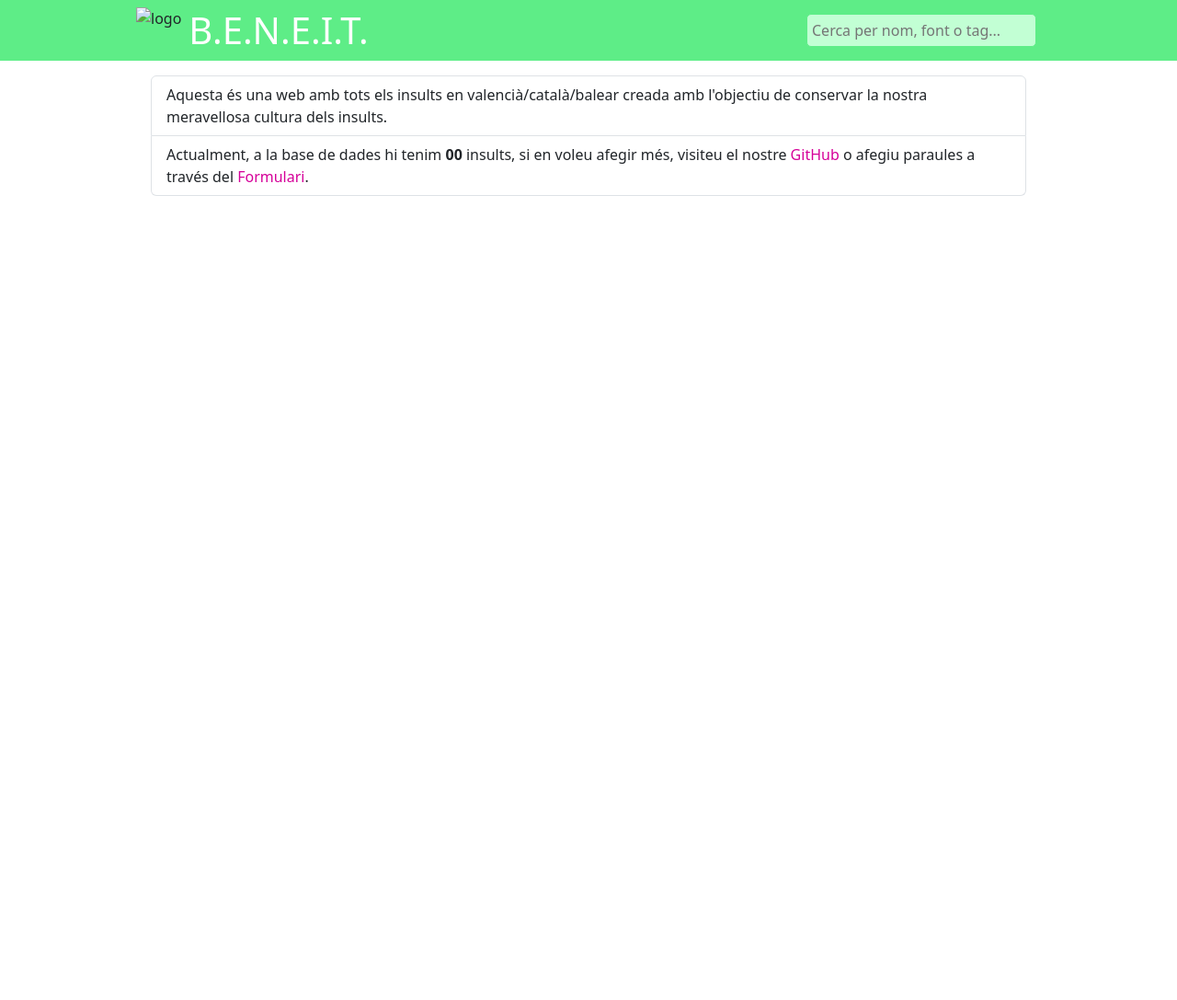
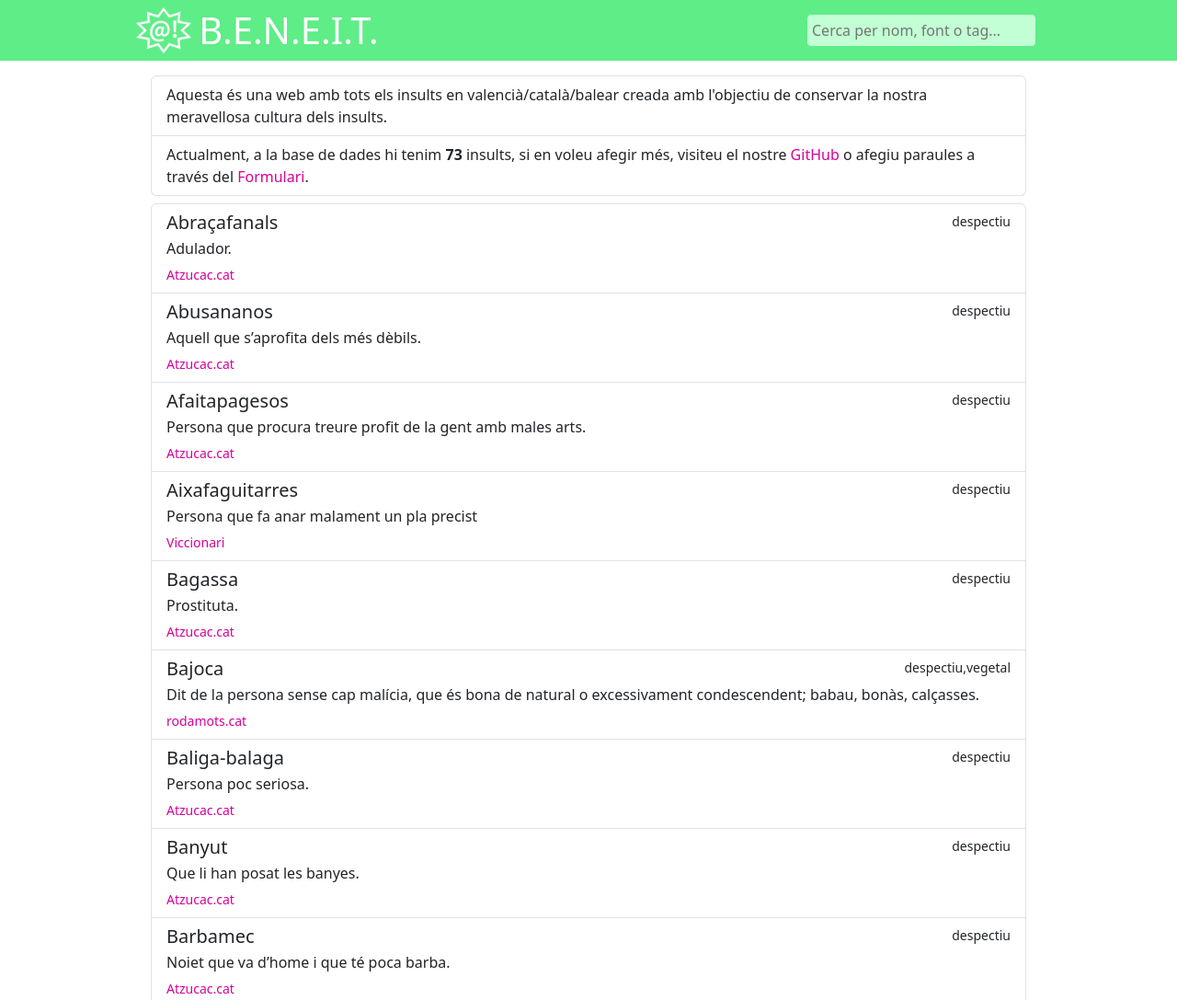
Before and after one commit to JoanRiosiPla/BENEIT, a plain HTML site: page index.html in a window 1280 px wide. Shown: the top 1087 px of the page at 92% size. Before the commit the page ends 800 px from the top, so only its background shows below. Drawn offline with nearby package versions, Linux system fonts and the light colour scheme; no server answers.

Commit message:
Canviat més rutes a rutes relatives

```diff
--- a/index.html
+++ b/index.html
@@ -19,11 +19,11 @@
     <link rel="apple-touch-icon" sizes="76x76" href="./favicons/apple-touch-icon.png">
     <link rel="icon" type="image/png" sizes="32x32" href="./favicons/favicon-32x32.png">
     <link rel="icon" type="image/png" sizes="16x16" href="./favicons/favicon-16x16.png">
-    <link rel="manifest" href="/favicons/site.webmanifest">
-    <link rel="mask-icon" href="/favicons/safari-pinned-tab.svg" color="#5bbad5">
-    <link rel="shortcut icon" href="/favicons/favicon.ico">
+    <link rel="manifest" href="./favicons/site.webmanifest">
+    <link rel="mask-icon" href="./favicons/safari-pinned-tab.svg" color="#5bbad5">
+    <link rel="shortcut icon" href="./favicons/favicon.ico">
     <meta name="msapplication-TileColor" content="#ffffff">
-    <meta name="msapplication-config" content="/favicons/browserconfig.xml">
+    <meta name="msapplication-config" content="./favicons/browserconfig.xml">
     <meta name="theme-color" content="#d6ffe2">
 </head>
 
@@ -31,7 +31,7 @@
     <!-- Header bar with a logo, a name and a search bar -->
     <div class="header">
         <div class="widthLimited  d-flex flex-row align-items-center p-2 mb-3">
-            <img class="logo" src="/BENEIT/img/logo.png" alt="logo" id="logo">
+            <img class="logo" src="./img/logo.png" alt="logo" id="logo">
             <div class="name mx-2">
                 <h1>B.E.N.E.I.T.</h1>
             </div>
@@ -65,12 +65,10 @@
     const urlParams = new URLSearchParams(queryString);
     query = urlParams.get('search');
 
-    document.getElementById("logo").src = domain + '/img/logo.png';
-
     var data;
 
     // Get insults.json
-    fetch(domain + '/insults.json?nocache=' + (new Date()).getTime())
+    fetch('./insults.json?nocache=' + (new Date()).getTime())
     .then(response => response.json())
     .then(jsonData => {
         console.log('Fetched insults.json');
```
